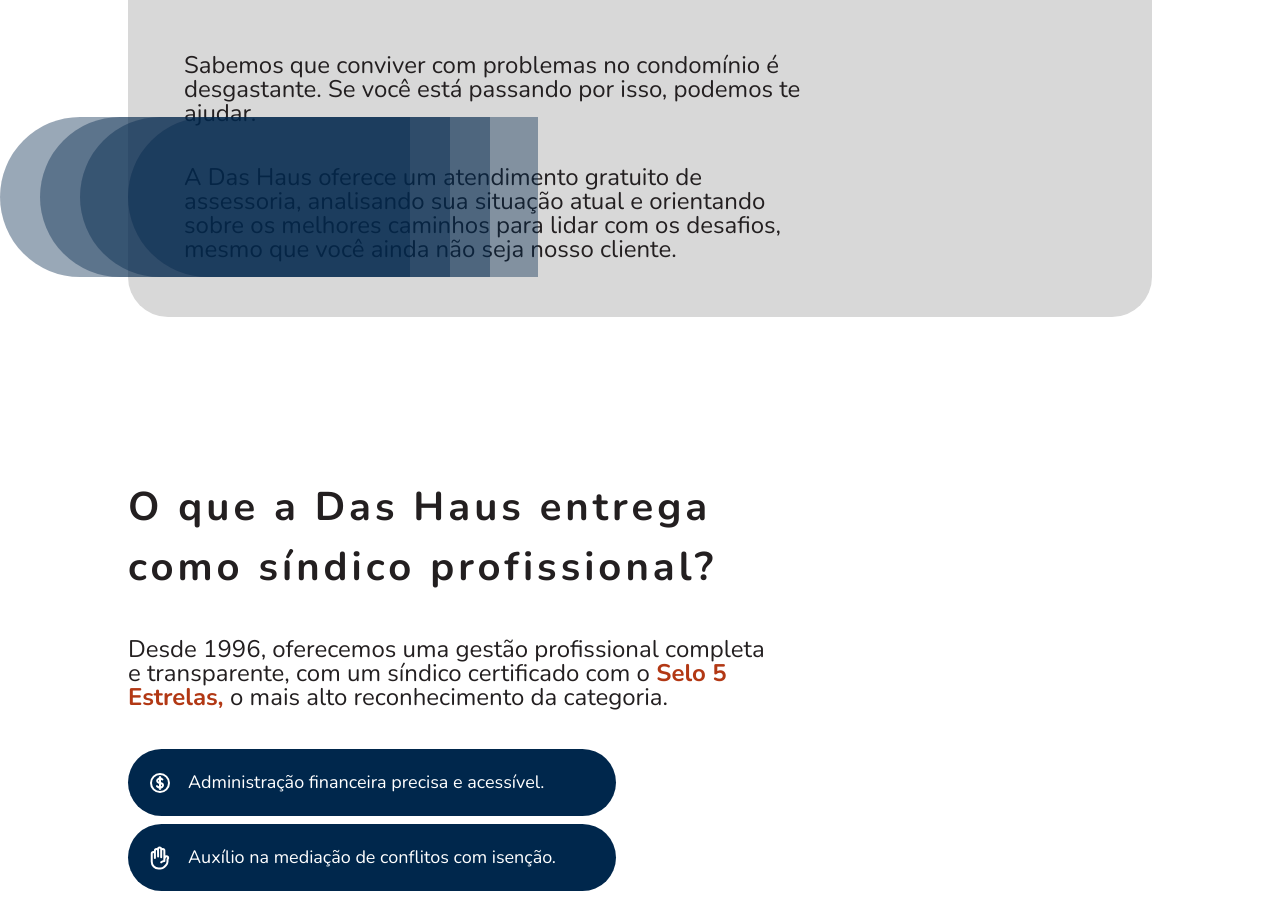
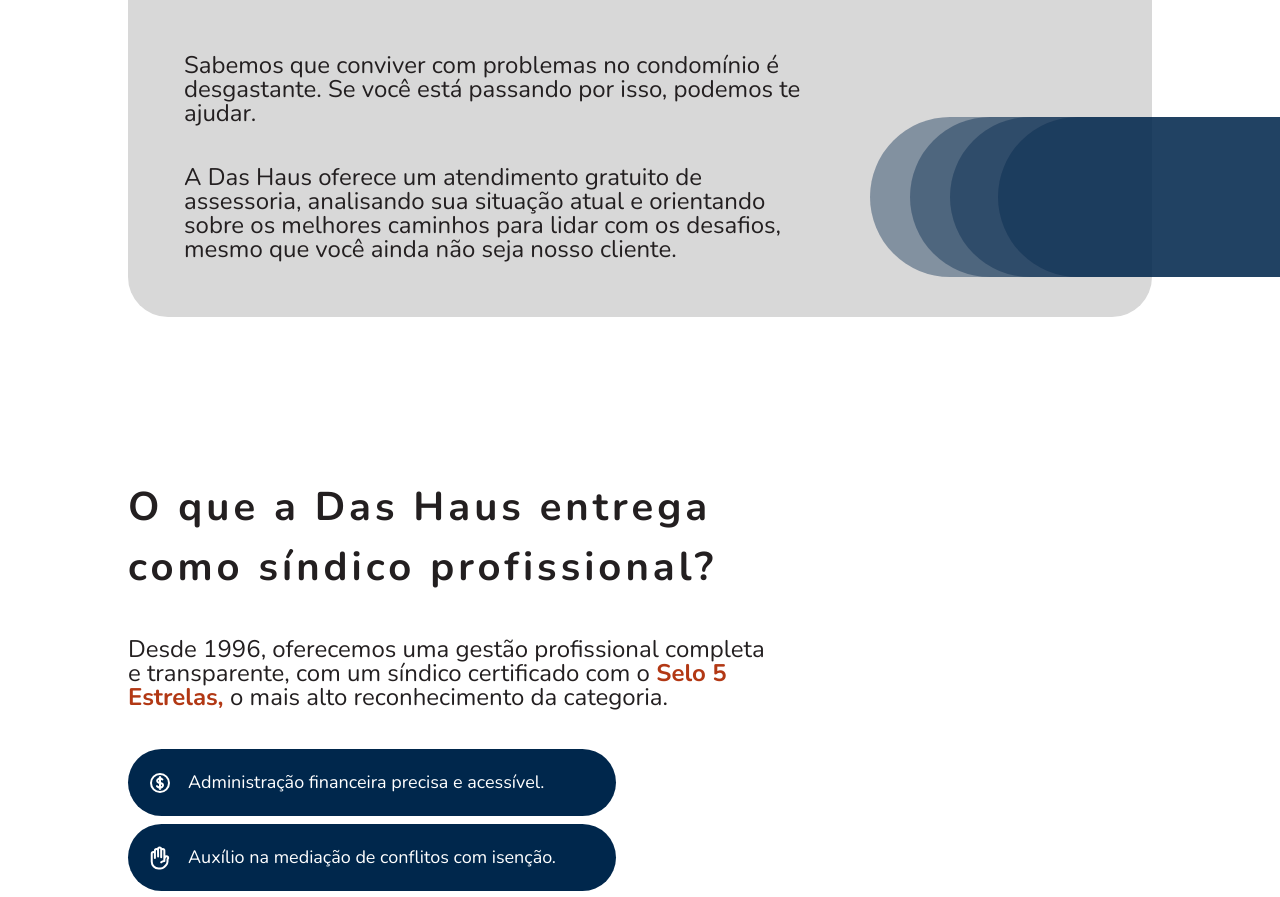
Before and after one commit to ccarlaa/DasHaus, a React (Vite) app in the folder dashous/: page / in a window 1280 px wide. Shown: the part 1623-2520 px from the top of the page. Built offline with nearby package versions, Linux system fonts and the light colour scheme.

Commit message:
fix detail

```diff
--- a/dashous/src/sections/proposal.jsx
+++ b/dashous/src/sections/proposal.jsx
@@ -43,7 +43,7 @@
             <div className="absolute left-0 top-14 w-full hidden lg:block">
                 <ProposalDetailLeft />
             </div>
-            <div className="absolute right-0 bottom-10 hidden lg:block w-full justify-end">
+            <div className="absolute right-0 bottom-10 hidden lg:flex w-full justify-end">
                 <ProposalDetailRight />
             </div>
         </section>
```
